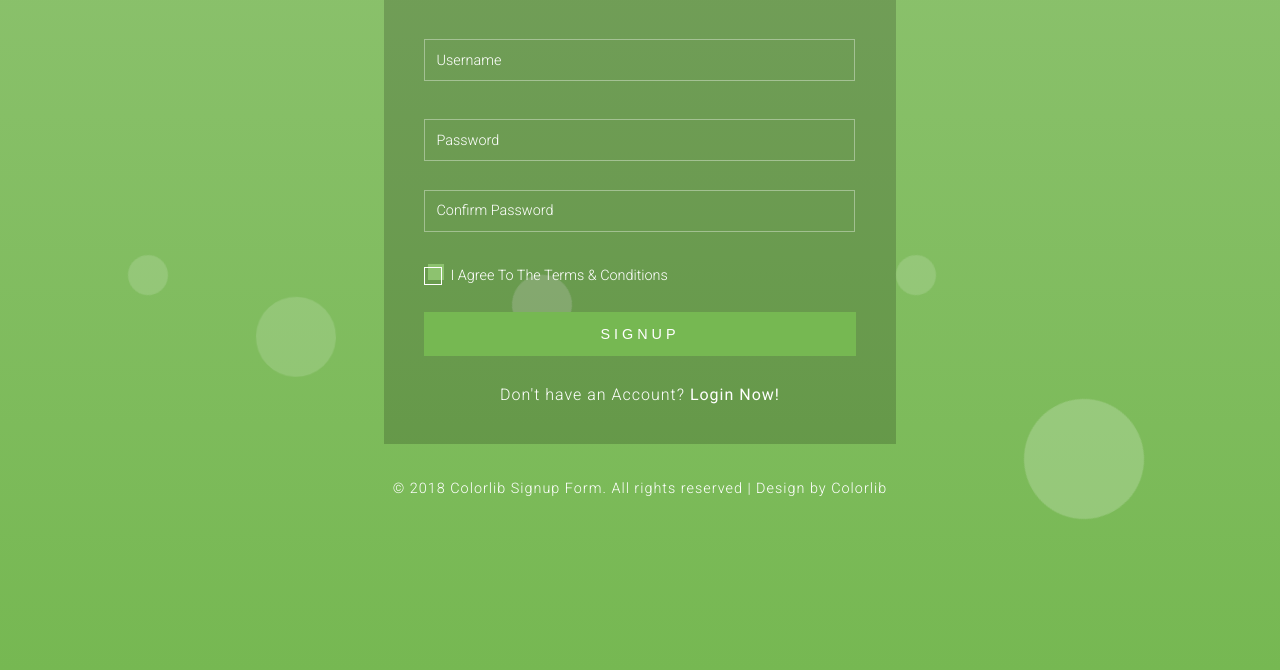
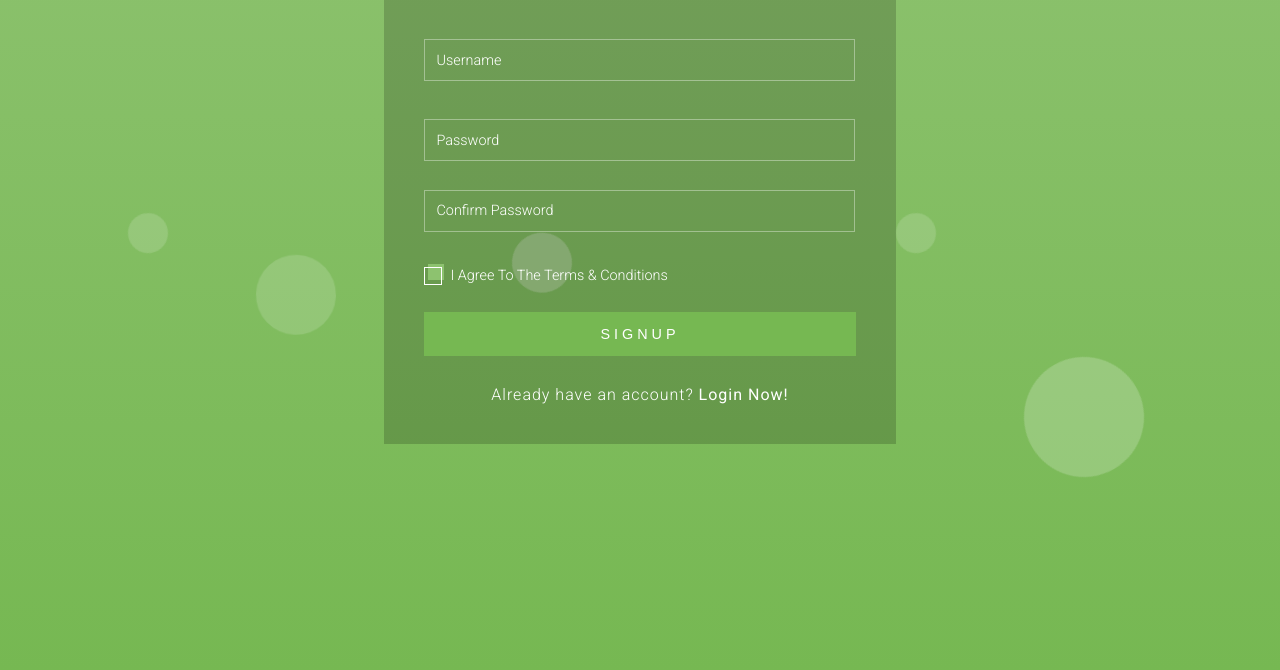
Before and after one commit to Dileepvk98/fosshack-inferno-news, a Django app: page /accounts/signup/ in a window 1280 px wide. Shown: the part 130-800 px from the top of the page. Run offline with Django 3.2, Linux system fonts and the light colour scheme.

Commit message:
linked login and signup page

```diff
--- a/inferno/settings.py
+++ b/inferno/settings.py
@@ -128,3 +128,4 @@ STATIC_URL = '/static/'
 #     os.path.join(SETTINGS_PATH, 'templates'),
 # )
 LOGIN_REDIRECT_URL = '/'
+LOGOUT_REDIRECT_URL = '/'
--- a/static/css/style.css
+++ b/static/css/style.css
@@ -156,6 +156,7 @@ footer{
 footer p{
 	margin: 5px 0 0 12%;
 }
+
 /* #sponsors, .rightcl{
 	margin-right: 0px;
 }
--- a/templates/registration/signup.html
+++ b/templates/registration/signup.html
@@ -40,14 +40,9 @@
 					<input type="submit" value="SIGNUP">
                 </form>
                 {% endblock %}
-				<p>Don't have an Account? <a href="#"> Login Now!</a></p>
+				<p>Already have an account? <a href="{% url 'login'%}"> Login Now!</a></p>
 			</div>
 		</div>
-		<!-- copyright -->
-		<div class="colorlibcopy-agile">
-			<p>© 2018 Colorlib Signup Form. All rights reserved | Design by <a href="https://colorlib.com/" target="_blank">Colorlib</a></p>
-		</div>
-		<!-- //copyright -->
 		<ul class="colorlib-bubbles">
 			<li></li>
 			<li></li>
```
Also changed, not shown: templates/index.html (+10 -9 lines), templates/registration/login.html (+1 -6 lines), db.sqlite3.
